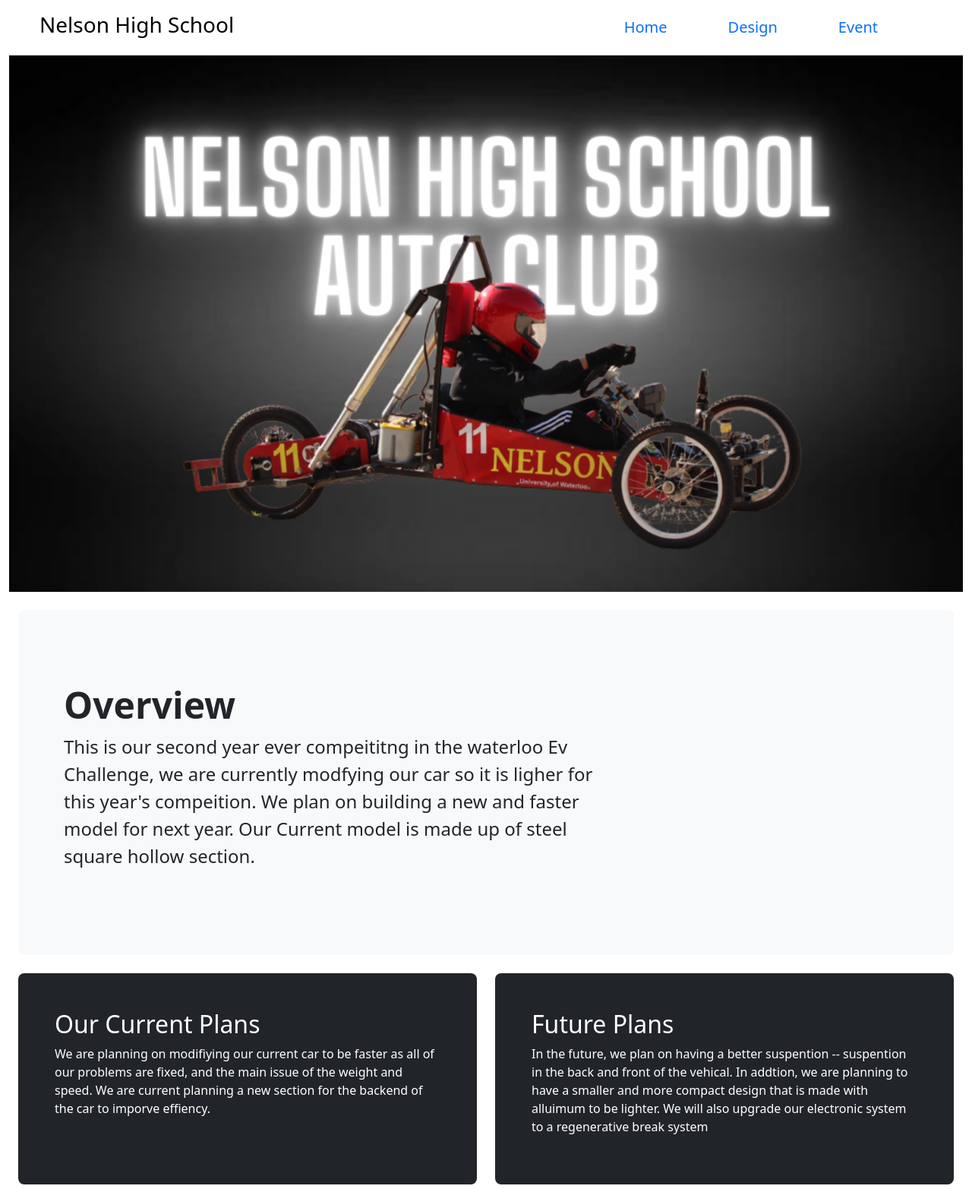
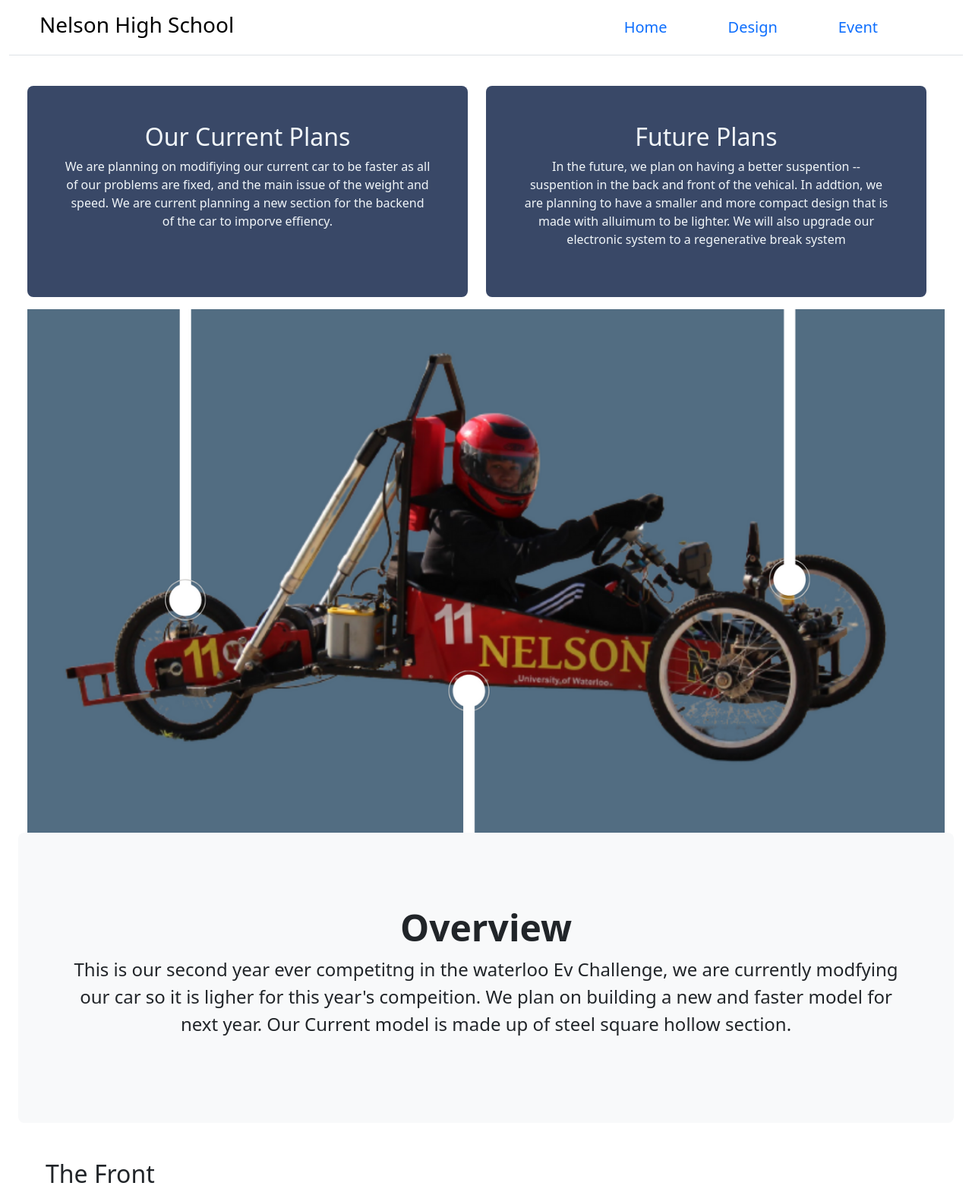
Before and after one commit to ThePathOfLeastResistance/NeslonHighSchoolAutoClub, a Flask app: page /design in a window 1280 px wide. Shown: the top 1565 px of the page at 76% size. Run offline with Flask 3, Linux system fonts and the light colour scheme; some libraries are stand-ins or nearby versions; grey boxes are pictures that could not be loaded.

Commit message:
everything works, i added the logo

```diff
--- a/static/css/styles.css
+++ b/static/css/styles.css
@@ -54,7 +54,7 @@
 }
 
 .custom-bg{
-    background-image: linear-gradient(45deg, #27374D, #526D82, #394867, #394867);
+    background-color: #212A3E;
 }
 
 .timeline{
--- a/templates/base.html
+++ b/templates/base.html
@@ -13,7 +13,7 @@
     <!-- Link to the styles.css here to apply styling to all the child templates.-->
 
     {% endblock %}
-
+    <link rel="icon" href = "static/assets/images/favicon.ico" type="image/x-icon">
     <title>{% block title %}{% endblock %}</title>
   </head>
   <body>
--- a/templates/design.html
+++ b/templates/design.html
@@ -4,92 +4,50 @@
 {% block content %}
 
 <div class = "container-fluid ">
-  <div>
-    <div class = "bg-black">
-      <img src="static/assets/images/carpage.png" class = "img-fluid" style="width: 100%;
-      height: auto;
-      max-width: 100%;">
-    </div>
     <div class="container-fluid py-4">
-      <div class="p-5 mb-4 bg-body-tertiary rounded-3">
-        <div class="container-fluid py-5">
-          <h1 class="display-5 fw-bold">Overview</h1>
-          <p class="col-md-8 fs-4">This is our second year ever compeititng in the waterloo Ev Challenge, we are currently modfying our car so it is ligher for this year's compeition. We plan on building a new and faster model for next year. Our Current model is made up of steel square hollow section.</p>
-        </div>
-      </div>
-
+    <div class = "container-fluid text-center">
+      <div class="row">
         <div class="row align-items-md-stretch">
-        <div class="col-md-6">
-          <div class="h-100 p-5 text-bg-dark rounded-3">
+        <div class="col-md-6 py-3">
+          <div class="h-100 p-5 rounded-3" style="background-color: #394867; color: #F1F6F9;">
             <h2>Our Current Plans</h2>
             <p>We are planning on modifiying our current car to be faster as all of our problems are fixed, and the main issue of the weight and speed. We are current planning a new section for the backend of the car to imporve effiency.</p>
           </div>
         </div>
-        <div class="col-md-6">
-          <div class="h-100 p-5 text-bg-dark rounded-3">
+        <div class="col-md-6 py-3">
+          <div class="h-100 p-5 rounded-3" style="background-color: #394867; color: #F1F6F9;">
             <h2>Future Plans </h2>
             <p>In the future, we plan on having a better suspention -- suspention in the back and front of the vehical. In addtion, we are planning to have a smaller and more compact design that is made with alluimum to be lighter. We will also upgrade our electronic system to a regenerative break system</p>
           </div>
         </div>
       </div>
-
-
       </div>
-    <div class = "container-fluid text-center">
-      <div class="row">
-        <div class="row pt-5 row-cols-1 row-cols-lg-3 px-5 pb-3">
-          <div class="col d-flex align-items-start h-100 p-5 bg-body-tertiary border rounded-3 pb-2">
-          <div>
-            <h3 class="fs-2 text-body-emphasis">The Back</h3>
-            <p>The back has almost all of the electronics for the ev, like the battery, controller, and moter</p>
-          </div>
-        </div>
-      <div class="col d-flex align-items-start">
-      </div>
-      <div class="col d-flex align-items-start h-100 p-5 bg-body-tertiary border rounded-3 pb-2">
-        <div>
-          <h3 class="fs-2 text-body-emphasis">The Front</h3>
-          <P>The front has some of the controls like break, steering and accerator</P>
-
-        </div>
-      </div>
-    </div>
-      </div>
-      <div class="row">
+      <div class="row d-none d-lg-block">
         <img src = "static/assets/images/carpage3.png">
       </div>
       <div class="row">
-    <div class="row pt-3 pb-5 row-cols-1 row-cols-lg-3 ">
-        <div class="col d-flex align-items-start">
-          </div>
-          <div class="col d-flex align-items-start h-100 p-5 bg-body-tertiary border rounded-3">
-            <div class="icon-square text-body-emphasis bg-body-secondary d-inline-flex align-items-center justify-content-center fs-4 flex-shrink-0 me-3">
-            </div>
-            <div>
-              <h3 class="fs-2 text-body-emphasis">The Body</h3>
-              <p>This is were the drive is seated, meaning it has the seat, head rest, dashboard and steering wheel</p>
-            </div>
-          </div>
-          <div class="col d-flex align-items-start">
-
+        <div class="p-lg-5 mb-4 bg-body-tertiary rounded-3">
+        <div class="container-fluid py-5 text-center">
+          <h1 class="display-5 fw-bold">Overview</h1>
+          <p class="fs-4">This is our second year ever competitng in the waterloo Ev Challenge, we are currently modfying our car so it is ligher for this year's compeition. We plan on building a new and faster model for next year. Our Current model is made up of steel square hollow section.</p>
         </div>
       </div>
       </div>
     </div>
      <div class="container-fluid py-4">
-       <div class="container px-4 py-22" id="featured-3">
+       <div class="container-fluid px-4 py-22" id="featured-3">
         <h2 class="pb-2 border-bottom">The Front</h2>
         <div class="row g-4 py-5 row-cols-1 row-cols-lg-3 d-flex p-2" >
           <div class="feature col">
             <img src="static/assets/images/steering.JPG" class = "img-fluid">
           </div>
-          <div class="feature col">
-            <h2>Break System</h2>
-              <p>For our Break system, we used a hydratic system. On the left hand side of our car, is the master cylinder which is triggered by rotation system hooked up with the break peddel.
-            The Master clyinder is connected to the 3 hydraulic break callipers, 2 for the front wheel and one for the back wheel, through Brake Flex hoses</p>
+          <div class="feature col my-auto text-center">
+            <h2 >Break System</h2>
+              <h5 >For our Break system, we used a hydratic system. On the left hand side of our car, is the master cylinder which is triggered by rotation system hooked up with the break peddel.
+            The Master clyinder is connected to the 3 hydraulic break callipers, 2 for the front wheel and one for the back wheel, through Brake Flex hoses</h5>
           </div>
-          <div class="feature col">
-            <table class="table-light">
+          <div class="feature col container-fluid my-auto">
+              <table class="table table-bordered">
                   <thead>
                     <tr>
                       <th scope="col">#</th>
@@ -121,7 +79,7 @@
                 </table>
           </div>
         </div>
-         <div class="row g-4 py-5 row-cols-1 row-cols-lg-3 d-flex p-2">
+         <div class="row container-fluid g-4 py-5 row-cols-1 row-cols-lg-3 d-flex p-2">
           <div class="feature col">
             <img src="static/assets/images/steering.JPG" class = "img-fluid">
           </div>
@@ -129,8 +87,8 @@
             <h2>Steering </h2>
               <p>For the stering system we used a track and pinion steeering system which is connected to a rode usiong a universal joints to the steering shaft. When the wheel is turned the shaft changes the wheels in the same direction</p>
           </div>
-          <div class="feature col">
-            <table class="table-light">
+          <div class="container-fluid feature col">
+            <table class="table-responsive table-light w-auto">
               <thead>
                 <tr>
                   <th scope="col">#</th>
```
Also changed, not shown: templates/event.html (+7 -0 lines), static/assets/images/favicon.ico (added). Lines whose indentation alone changed are shown as unchanged.
